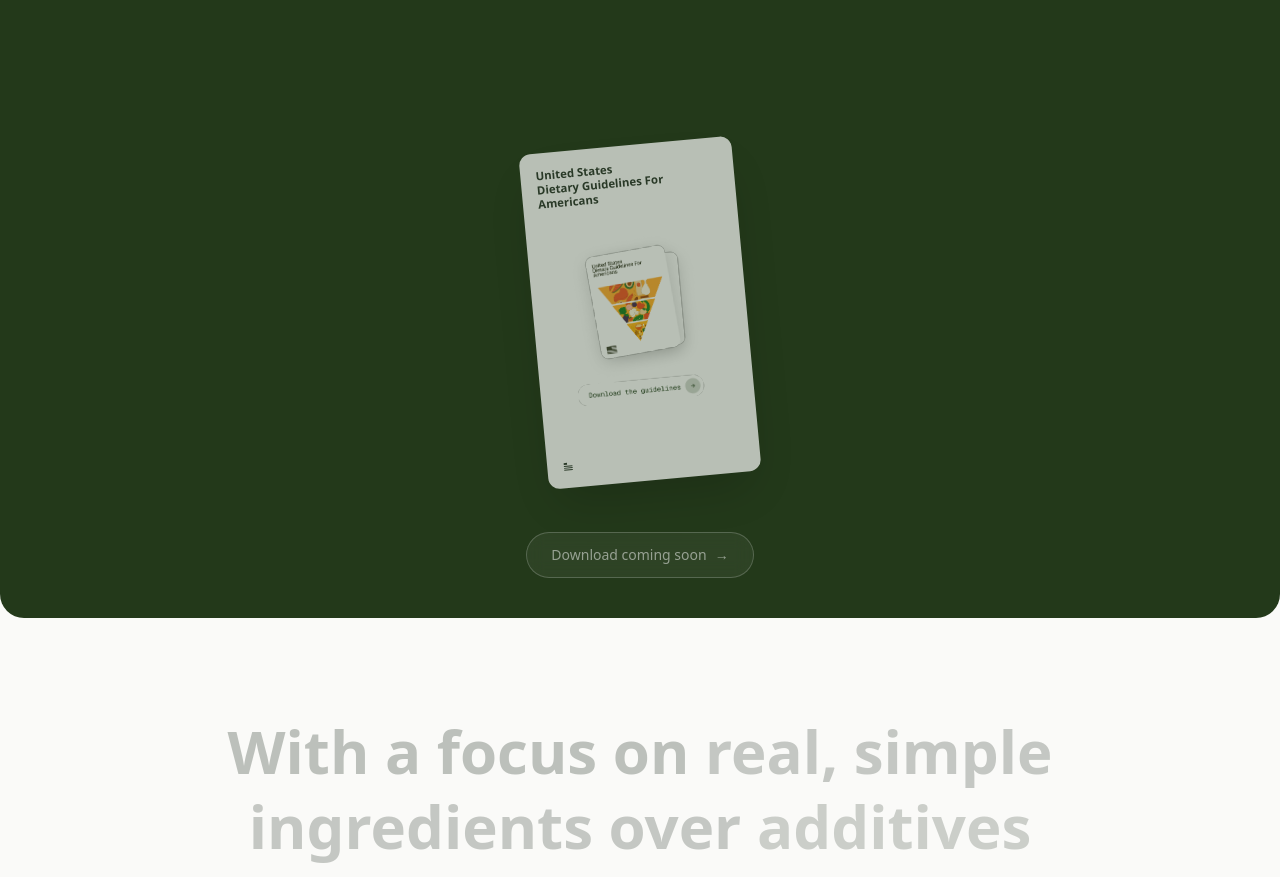
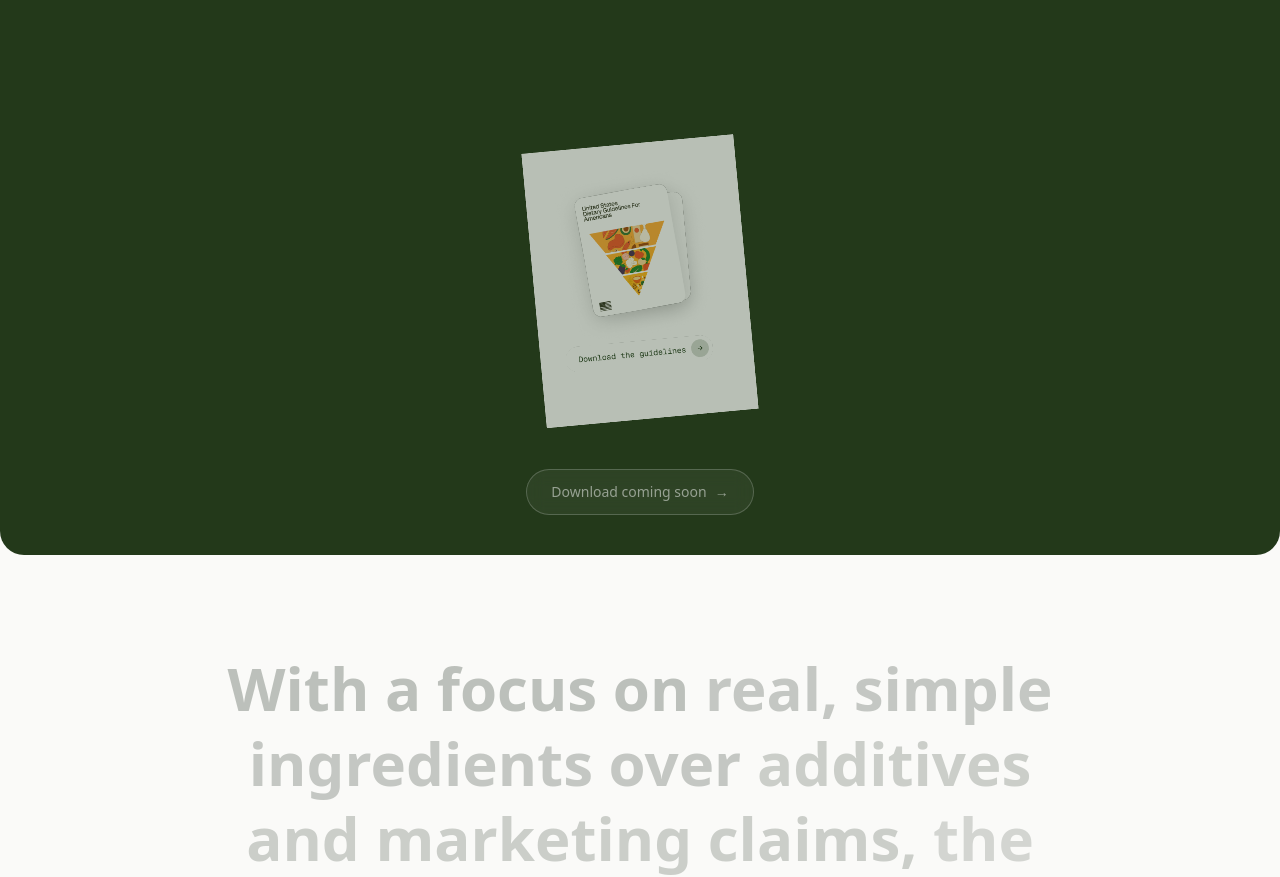
Before and after one commit to jasroopdhingra/food, a Next.js app: page / in a window 1280 px wide. Shown: the part 3160-4037 px from the top of the page. Built offline with nearby package versions, Linux system fonts and the light colour scheme; a web font is replaced by a local one.

Commit message:
Simplify GuidelinesCard to show only the SVG icon
Made-with: Cursor

```diff
--- a/src/components/GuidelinesCard.tsx
+++ b/src/components/GuidelinesCard.tsx
@@ -21,36 +21,13 @@ export default function GuidelinesCard() {
         whileInView={{ opacity: 1, scale: 1 }}
         viewport={{ once: true, amount: 0.5 }}
       >
-        <div className="w-48 overflow-hidden rounded-xl bg-white p-4 shadow-2xl md:w-56">
-          <p className="mb-2 font-sans text-xs font-semibold leading-tight text-green-dark">
-            United States
-            <br />
-            Dietary Guidelines For
-            <br />
-            Americans
-          </p>
         <Image
           src="/images/guidelines-icon.svg"
           alt="Food pyramid guidelines cover"
           width={200}
           height={200}
-            className="h-auto w-full"
+          className="h-auto w-48 md:w-56"
         />
-          <div className="mt-2 flex items-center gap-1">
-            <div className="h-3 w-3">
-              <svg
-                viewBox="0 0 24 24"
-                fill="none"
-                className="text-green-dark"
-              >
-                <rect x="3" y="3" width="7" height="4" fill="currentColor" />
-                <rect x="3" y="9" width="18" height="2" fill="currentColor" />
-                <rect x="3" y="13" width="18" height="2" fill="currentColor" />
-                <rect x="3" y="17" width="18" height="2" fill="currentColor" />
-              </svg>
-            </div>
-          </div>
-        </div>
       </motion.div>
 
       <motion.button
```
Lines whose indentation alone changed are shown as unchanged.
